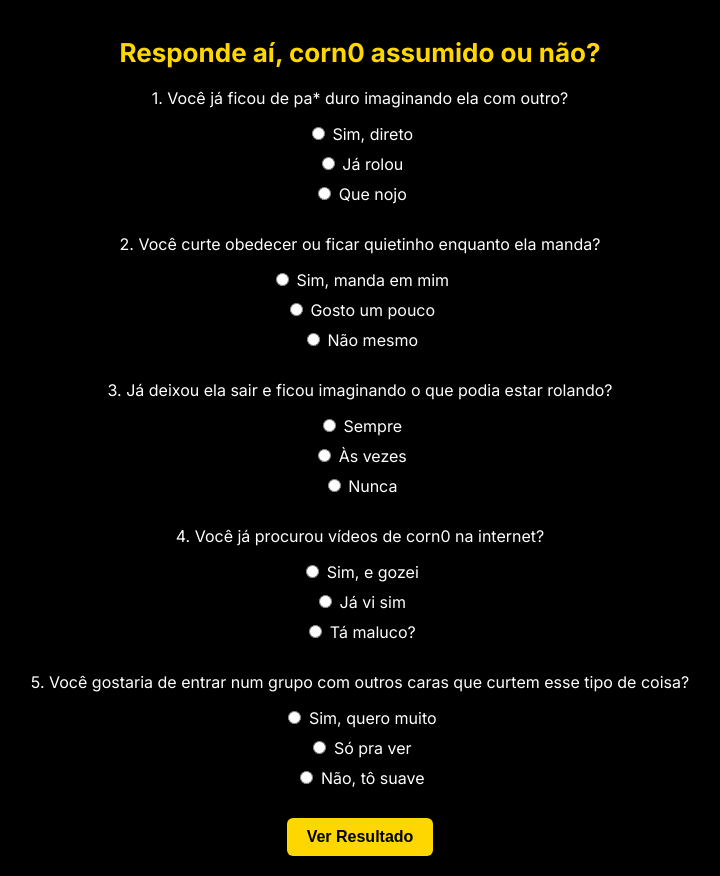
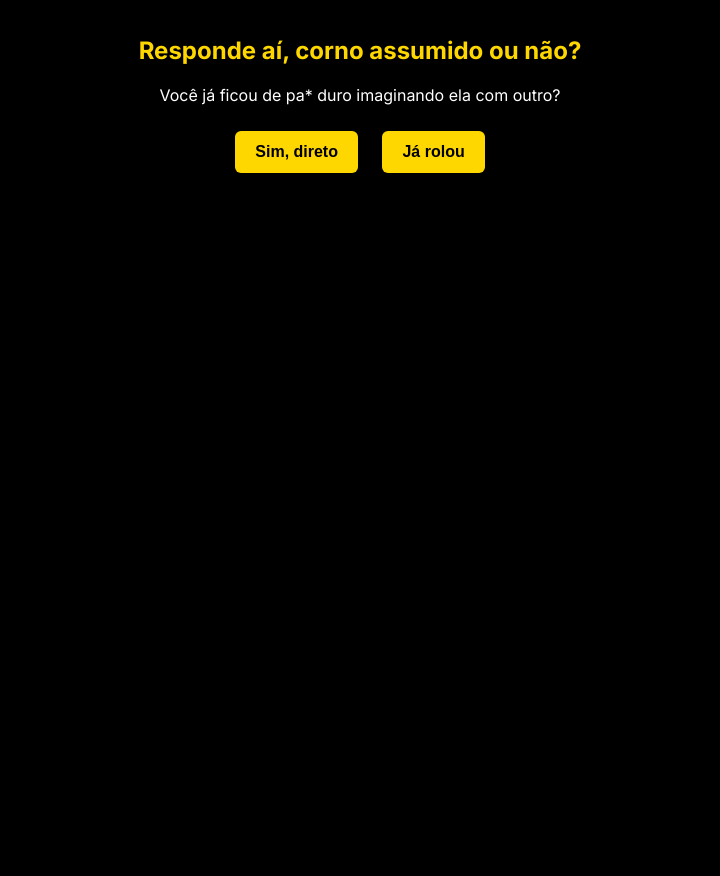
Before and after one commit to eucesarprado/site-corno-pressel, a plain HTML site: page index.html in a window 1280 px wide. Shown: the whole page, without its empty margins (280-1000 px from the left). After the commit the page ends 800 px from the top, so only its background shows below. Drawn offline with Linux system fonts and the light colour scheme.

Commit message:
Update index.html

```diff
--- a/index.html
+++ b/index.html
@@ -3,19 +3,11 @@
 <head>
   <meta charset="UTF-8">
   <meta name="viewport" content="width=device-width, initial-scale=1.0">
-  <title>Grupo secreto para 🐂</title>
+  <title>Você é corn0 assumido?</title>
   <link href="https://fonts.googleapis.com/css2?family=Inter:wght@400;700&display=swap" rel="stylesheet">
-  <script
-    src="https://cdn.utmify.com.br/scripts/utms/latest.js"
-    data-utmify-prevent-xcod-sck
-    data-utmify-prevent-subids
-    async
-    defer
-  ></script>
-  <!-- Meta Pixel Code -->
+  <script src="https://cdn.utmify.com.br/scripts/utms/latest.js" data-utmify-prevent-xcod-sck data-utmify-prevent-subids async defer></script>
   <script>
-    !function(f,b,e,v,n,t,s)
-    {if(f.fbq)return;n=f.fbq=function(){n.callMethod?
+    !function(f,b,e,v,n,t,s){if(f.fbq)return;n=f.fbq=function(){n.callMethod?
     n.callMethod.apply(n,arguments):n.queue.push(arguments)};
     if(!f._fbq)f._fbq=n;n.push=n;n.loaded=!0;n.version='2.0';
     n.queue=[];t=b.createElement(e);t.async=!0;
@@ -38,33 +30,27 @@
       color: #fff;
       text-align: center;
     }
-    .question {
-      margin-bottom: 30px;
+    .step {
+      display: none;
+    }
+    .step.active {
+      display: block;
     }
     h1 {
       color: #FFD700;
-      font-size: 26px;
+      font-size: 24px;
       margin-bottom: 20px;
     }
-    label {
-      display: block;
-      margin: 10px 0;
-    }
-    button {
+    .btn {
       background-color: #FFD700;
       color: #000;
       font-weight: bold;
-      padding: 10px 20px;
+      padding: 12px 20px;
+      margin: 10px;
       border: none;
       border-radius: 6px;
       cursor: pointer;
       font-size: 16px;
-    }
-    .hidden {
-      display: none;
-    }
-    .result {
-      margin-top: 30px;
     }
     .utm-data {
       margin-top: 20px;
@@ -74,56 +60,55 @@
   </style>
 </head>
 <body>
-  <h1>Responde aí, corn0 assumido ou não?</h1>
-  <form id="quizForm">
-    <div class="question">
-      <p>1. Você já ficou de pa* duro imaginando ela com outro?</p>
-      <label><input type="radio" name="q1"> Sim, direto</label>
-      <label><input type="radio" name="q1"> Já rolou</label>
-      <label><input type="radio" name="q1"> Que nojo</label>
-    </div>
-    <div class="question">
-      <p>2. Você curte obedecer ou ficar quietinho enquanto ela manda?</p>
-      <label><input type="radio" name="q2"> Sim, manda em mim</label>
-      <label><input type="radio" name="q2"> Gosto um pouco</label>
-      <label><input type="radio" name="q2"> Não mesmo</label>
-    </div>
-    <div class="question">
-      <p>3. Já deixou ela sair e ficou imaginando o que podia estar rolando?</p>
-      <label><input type="radio" name="q3"> Sempre</label>
-      <label><input type="radio" name="q3"> Às vezes</label>
-      <label><input type="radio" name="q3"> Nunca</label>
-    </div>
-    <div class="question">
-      <p>4. Você já procurou vídeos de corn0 na internet?</p>
-      <label><input type="radio" name="q4"> Sim, e gozei</label>
-      <label><input type="radio" name="q4"> Já vi sim</label>
-      <label><input type="radio" name="q4"> Tá maluco?</label>
-    </div>
-    <div class="question">
-      <p>5. Você gostaria de entrar num grupo com outros caras que curtem esse tipo de coisa?</p>
-      <label><input type="radio" name="q5"> Sim, quero muito</label>
-      <label><input type="radio" name="q5"> Só pra ver</label>
-      <label><input type="radio" name="q5"> Não, tô suave</label>
-    </div>
-    <button type="submit">Ver Resultado</button>
-  </form>
-  <div id="result" class="result hidden">
+  <h1 id="quizTitle">Responde aí, corno assumido ou não?</h1>
+
+  <div class="step active" id="step1">
+    <p>Você já ficou de pa* duro imaginando ela com outro?</p>
+    <button class="btn" onclick="nextStep()">Sim, direto</button>
+    <button class="btn" onclick="nextStep()">Já rolou</button>
+  </div>
+  <div class="step" id="step2">
+    <p>Você curte obedecer ou ficar quietinho enquanto ela manda?</p>
+    <button class="btn" onclick="nextStep()">Sim, manda em mim</button>
+    <button class="btn" onclick="nextStep()">Gosto um pouco</button>
+  </div>
+  <div class="step" id="step3">
+    <p>Já deixou ela sair e ficou imaginando o que podia estar rolando?</p>
+    <button class="btn" onclick="nextStep()">Sempre</button>
+    <button class="btn" onclick="nextStep()">Às vezes</button>
+  </div>
+  <div class="step" id="step4">
+    <p>Você já procurou vídeos de corno na internet?</p>
+    <button class="btn" onclick="nextStep()">Sim, e gozei</button>
+    <button class="btn" onclick="nextStep()">Já vi sim</button>
+  </div>
+  <div class="step" id="step5">
+    <p>Você gostaria de entrar num grupo com outros caras que curtem esse tipo de coisa?</p>
+    <button class="btn" onclick="showResult()">Sim, quero muito</button>
+    <button class="btn" onclick="showResult()">Só pra ver</button>
+  </div>
+
+  <div class="step" id="result">
     <p>🦌 Tu é corno assumido, porra. E tá tudo bem! 😂</p>
-    <p>Tem um grupo só com gente que curte essa parada. Quer trocar ideia com quem vive o mesmo rolê?</p>
+    <p>Tem um grupo fechado que solta só vídeo vazado e conteúdo 🔞.
+Nada de conversa, só putar**.</p>
     <a href="https://t.me/lacasadoscornosvip" target="_blank">
-      <button>Entrar no Grupo dos Corno VIP</button>
+      <button class="btn">Entrar no Grupo dos Corno VIP</button>
     </a>
     <div class="utm-data" id="utmInfo"></div>
   </div>
 
   <script>
-    document.getElementById('quizForm').addEventListener('submit', function(e) {
-      e.preventDefault();
-      this.classList.add('hidden');
-      document.getElementById('result').classList.remove('hidden');
-    });
-
+    let currentStep = 1;
+    function nextStep() {
+      document.getElementById('step' + currentStep).classList.remove('active');
+      currentStep++;
+      document.getElementById('step' + currentStep).classList.add('active');
+    }
+    function showResult() {
+      document.getElementById('step5').classList.remove('active');
+      document.getElementById('result').classList.add('active');
+    }
     const params = new URLSearchParams(window.location.search);
     let utmText = '';
     params.forEach((value, key) => {
```
